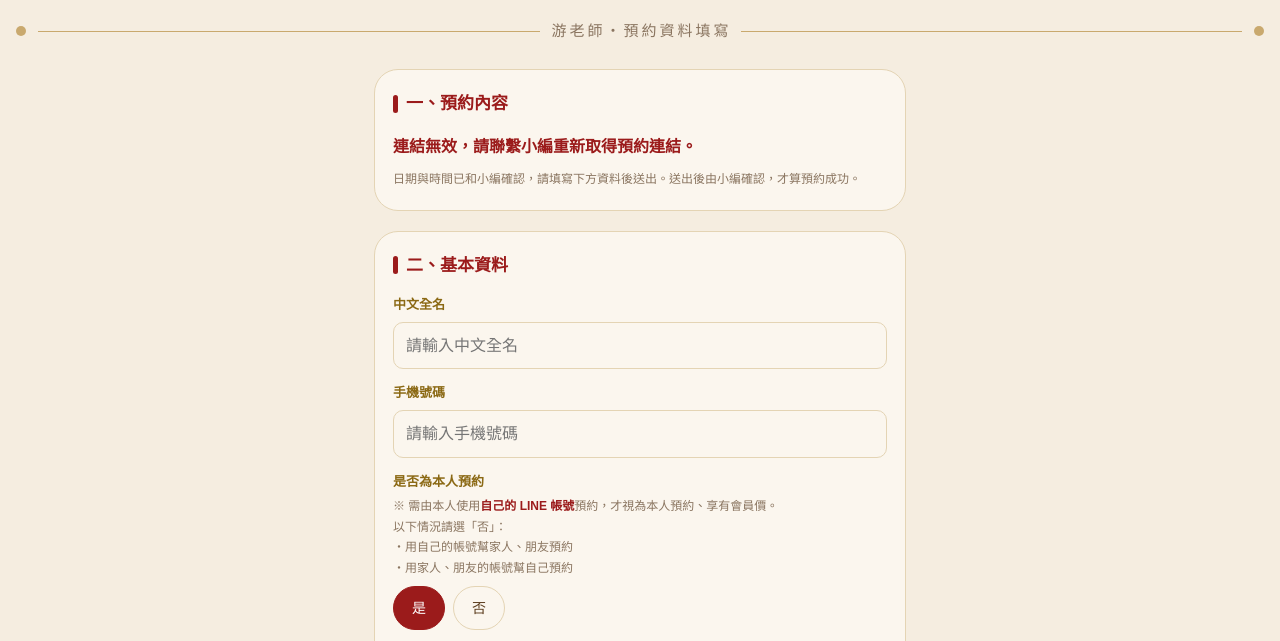
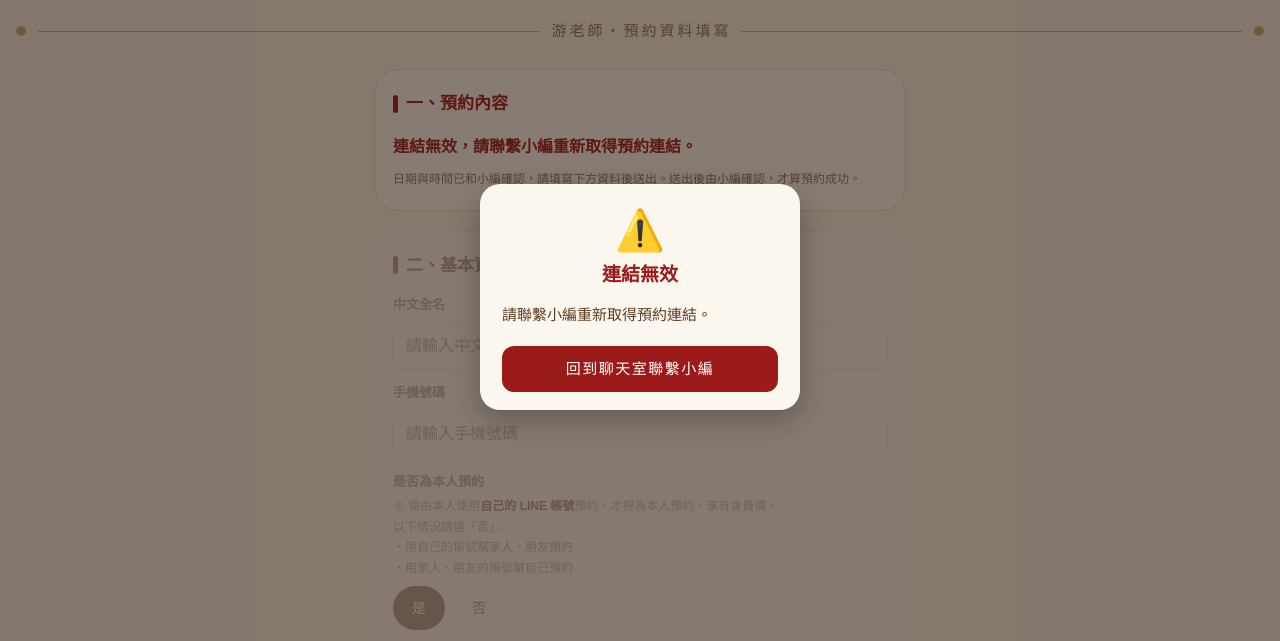
Before and after one commit to yijintang-yu/booking-page, a plain HTML site: page you.html in a window 1280 px wide. Shown: the part 103-744 px from the top of the page. Drawn offline with Linux system fonts and the light colour scheme.

Commit message:
Add files via upload

```diff
--- a/you.html
+++ b/you.html
@@ -85,6 +85,14 @@ input:focus,textarea:focus{outline:2px solid var(--red);outline-offset:1px}
 .tinfo p{margin:12px 0 0;font-size:13px;line-height:1.8;text-align:left}
 .tinfo .red{color:var(--red);font-weight:700;margin-top:14px}
 .tinfo .red a{color:var(--red);text-decoration:underline}
+#lk{position:fixed;inset:0;background:rgba(40,25,15,.55);display:none;align-items:center;justify-content:center;padding:24px;z-index:11}
+#lk.on{display:flex}
+#lk .bx{background:var(--card);border-radius:20px;padding:26px 22px 18px;width:100%;max-width:320px;text-align:center;box-shadow:0 10px 30px rgba(0,0,0,.25)}
+#lk .ic{font-size:40px;line-height:1;margin-bottom:10px}
+#lk .tt{font-weight:900;font-size:19px;color:var(--red);margin-bottom:10px}
+#lk .tx{white-space:pre-line;font-size:15px;line-height:1.8;margin-bottom:18px;text-align:left}
+#lk button{font:inherit;font-size:15px;letter-spacing:.1em;color:#fff;background:var(--red);border:0;border-radius:12px;padding:11px 0;width:100%;cursor:pointer}
+body.locked #s3,body.locked #s4,body.locked #s5,body.locked #go{opacity:.4;filter:grayscale(.7);pointer-events:none;user-select:none}
 footer{text-align:center;font-size:12px;color:var(--mut);padding:6px 0 0}
 </style>
 <style>h2,#q4>p.note,#mdl .tt{font-family:"Noto Sans TC","PingFang TC","Microsoft JhengHei",sans-serif !important}h2{font-weight:700;font-size:17px;display:flex;align-items:center;gap:8px}h2::before{content:"";width:5px;height:18px;border-radius:3px;background:var(--red);flex:none}#q4>p.note{font-weight:700 !important}</style></head>
@@ -130,6 +138,7 @@ footer{text-align:center;font-size:12px;color:var(--mut);padding:6px 0 0}
 <div id="donetx" style="white-space:pre-line;font-size:15px;line-height:1.8"></div>
 <button type="button" id="donecp" style="display:none;margin-top:12px;width:100%;font:inherit;font-size:15px;padding:10px;border-radius:12px;border:1.5px solid var(--line);background:var(--card);color:var(--gold);cursor:pointer">複製匯款帳號</button>
 <button type="button" id="doneok" style="margin-top:10px;width:100%;font:inherit;font-size:15px;letter-spacing:.2em;color:#fff;background:var(--red);border:0;border-radius:12px;padding:11px;cursor:pointer">我知道了</button></div></div>
+<div id="lk" role="alertdialog" aria-modal="true" aria-labelledby="lktt"><div class="bx"><div class="ic">⏰</div><div class="tt" id="lktt"></div><div class="tx" id="lktx"></div><button type="button" id="lkok">回到聊天室聯繫小編</button></div></div>
 <div id="mdl" role="dialog" aria-modal="true"><div class="bx"><div class="tt">無可預約時段</div><button type="button" id="mdlok">確定</button></div></div>
 <footer>新北市永和區信義路88號 · 頂溪捷運站步行 5 分鐘</footer>
 </main>
@@ -250,7 +259,8 @@ const YP={member:2000,non:2200,dep:1000,linkH:6,depH:6},money=n=>n.toLocaleStrin
 let YQ=null,YOK='ing';   // 連結參數、連結狀態：ing 檢查中／ok 可用／bad expired used err 不能用
 $('go').onclick=async()=>{
 const r=$('res'),name=$('nm').value.trim(),phone=$('ph').value.trim();
-if(YOK!=='ok'||!S.date){r.textContent=YMSG[YOK]||YMSG.bad;return}
+if(YQ&&Date.now()>+YQ.x)YOK='expired';
+if(YOK!=='ok'||!S.date){r.textContent=YMSG[YOK]||YMSG.bad;showSum();return}
 if(!name||!phone){r.textContent='請填寫姓名和手機。';return}
 if(!S.exp){r.textContent='請回答「先前是否有推拿整復或按摩的經驗」。';return}
 if(!S.av.length&&!$('oc').value.trim()){r.textContent='請勾選特殊狀況（沒有請選「無特殊狀況」）。';return}
@@ -312,7 +322,7 @@ $('donecp').onclick=()=>{const t='11601801828158',b=$('donecp'),ok=()=>{b.textCo
 $('doneok').onclick=()=>{$('done').style.display='none';try{liff.closeWindow()}catch(e){}};
 
 // 游老師專屬頁：網址帶 ?d=日期&h=幾點&p=60&x=失效時間&s=簽章（由「新增預約」頁產生，8 小時失效、只能送出一次）
-const YMSG={ing:'連結確認中，請稍候…',bad:'連結無效，請聯繫小編重新取得預約連結。',expired:'連結已失效，請聯繫小編重新取得預約連結。',used:'這個連結已經送出過預約了。如需修改，請直接聯繫小編。',err:'連結確認失敗，請重新整理，或聯繫小編。'};
+const YMSG={ing:'連結確認中，請稍候…',bad:'連結無效，請聯繫小編重新取得預約連結。',expired:'付款期限已過，連結已失效，請聯繫小編重新取得預約連結。',used:'這個連結已經送出過預約了。如需修改，請直接聯繫小編。',err:'連結確認失敗，請重新整理，或聯繫小編。'};
 function applyQ(){try{let q=new URLSearchParams(location.search);const st=q.get('liff.state');if(st)q=new URLSearchParams(st.replace(/^[^?]*\?/,''));
 const d=q.get('d')||'',m=/^(\d{4})-(\d{2})-(\d{2})$/.exec(d),h=+q.get('h'),p=+(q.get('p')||60),x=+q.get('x'),sg=q.get('s')||'';
 if(m&&H.includes(h)&&x&&sg){S.date=new Date(+m[1],+m[2]-1,+m[3]);S.slot=h;if(PL[p])S.p=p;
@@ -324,8 +334,19 @@ const j=await r.json();YOK=j.ok?'ok':(j.why||'bad')}catch(e){console.error(e);YO
 // 定金付款期限：產生連結後 6 小時（由連結失效時間往回推）
 function dueTxt(){if(!YQ)return '';const p2=n=>String(n).padStart(2,'0'),d=new Date(+YQ.x-YP.linkH*3600000+YP.depH*3600000);
 return (d.getMonth()+1)+'/'+d.getDate()+'（'+'日一二三四五六'[d.getDay()]+'）'+p2(d.getHours())+':'+p2(d.getMinutes())}
+// 連結不能用（付款期限已過、已送出過、無效）：整頁凍結，跳出視窗
+const LK={expired:['⏰','付款期限已過','連結已失效，保留的時段已釋出。\n如仍想預約，請聯繫小編重新取得預約連結。'],
+used:['✅','此連結已送出過預約','這個連結只能送出一次。\n如需修改預約內容，請直接聯繫小編。'],
+bad:['⚠️','連結無效','請聯繫小編重新取得預約連結。'],
+err:['⚠️','連結確認失敗','請確認網路連線後重新開啟連結，或聯繫小編。']};
+function lockPage(k){const L=LK[k]||LK.bad;document.body.classList.add('locked');
+document.querySelectorAll('#s3 input,#s3 textarea,#s4 input,#s4 textarea,#s5 input,#s5 button').forEach(e=>e.disabled=true);
+$('lk').querySelector('.ic').textContent=L[0];$('lktt').textContent=L[1];$('lktx').textContent=L[2];$('lk').classList.add('on')}
+$('lkok').onclick=()=>{try{if(window.liff&&liff.isInClient()){liff.closeWindow();return}}catch(e){}$('lk').classList.remove('on')};
+// 頁面開著時付款期限到了，也立刻凍結
+setInterval(()=>{if(YQ&&(YOK==='ok'||YOK==='ing')&&Date.now()>+YQ.x){YOK='expired';showSum()}},20000);
 function showSum(){const p2=n=>String(n).padStart(2,'0');if(YQ)$('dueTxt').textContent=dueTxt();
-if((YOK!=='ok'&&YOK!=='ing')||!S.date){$('ysum').innerHTML=`<p style="color:var(--red);font-weight:700;margin:0">${YMSG[YOK]||YMSG.bad}</p>`;$('go').disabled=true;return}
+if((YOK!=='ok'&&YOK!=='ing')||!S.date){lockPage(YOK);$('ysum').innerHTML=`<p style="color:var(--red);font-weight:700;margin:0">${YMSG[YOK]||YMSG.bad}</p>`;$('go').disabled=true;return}
 const w='日一二三四五六'[S.date.getDay()];
 $('ysum').innerHTML=`<div style="display:flex;align-items:center;gap:14px"><img src="${IMG['游老師']}" alt="游老師" style="width:68px;height:68px;border-radius:50%;object-fit:cover;flex:none"><div style="line-height:1.7"><b style="font-size:18px">游老師</b><div>${S.date.getFullYear()}/${S.date.getMonth()+1}/${S.date.getDate()}（${w}）${p2(S.slot)}:00</div><div>${PL[S.p]} ${PN[S.p]}</div></div></div>
 <div style="margin-top:12px;border-top:1px solid #E4D4B4;padding-top:10px;line-height:1.9;font-size:15px"><div>會員價（本人預約）：<b style="color:var(--red)">${money(YP.member)} 元</b></div><div>非本人預約（原價）：${money(YP.non)} 元</div><div>需先付定金：<b style="color:var(--red)">${money(YP.dep)} 元</b>（請見下方說明）</div></div>`
```
